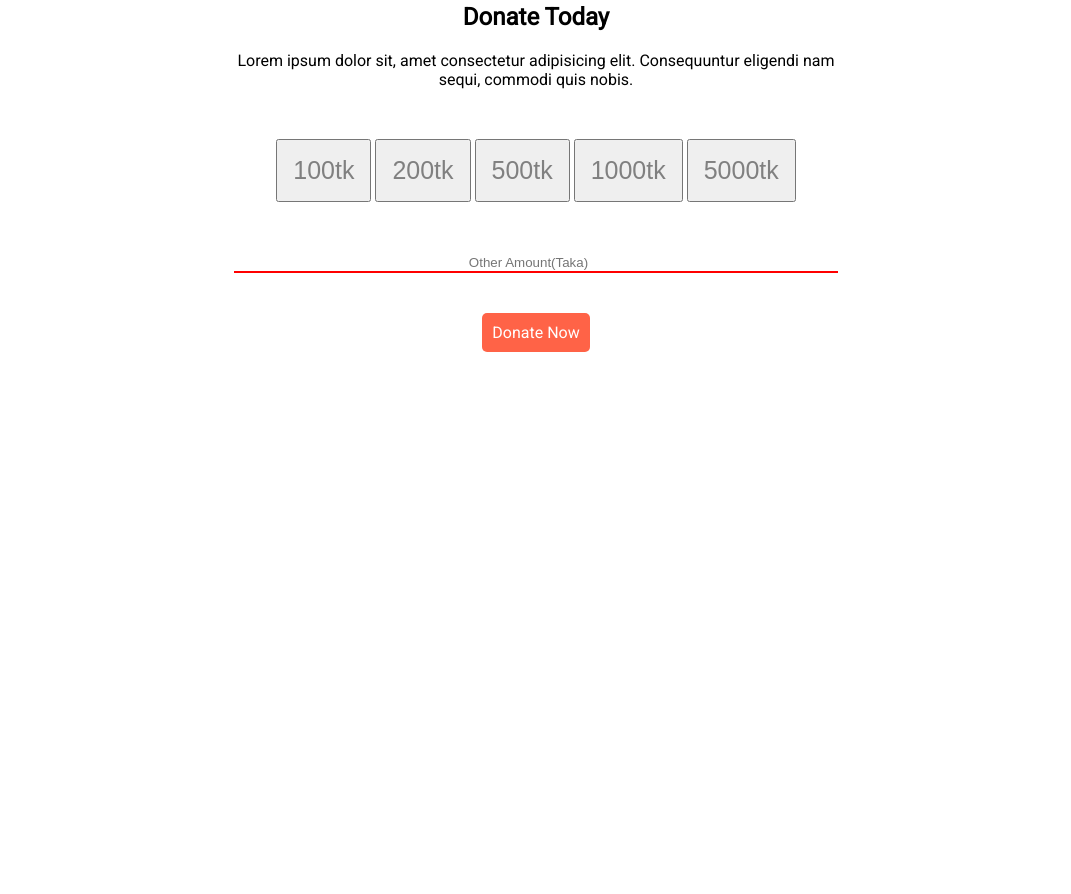
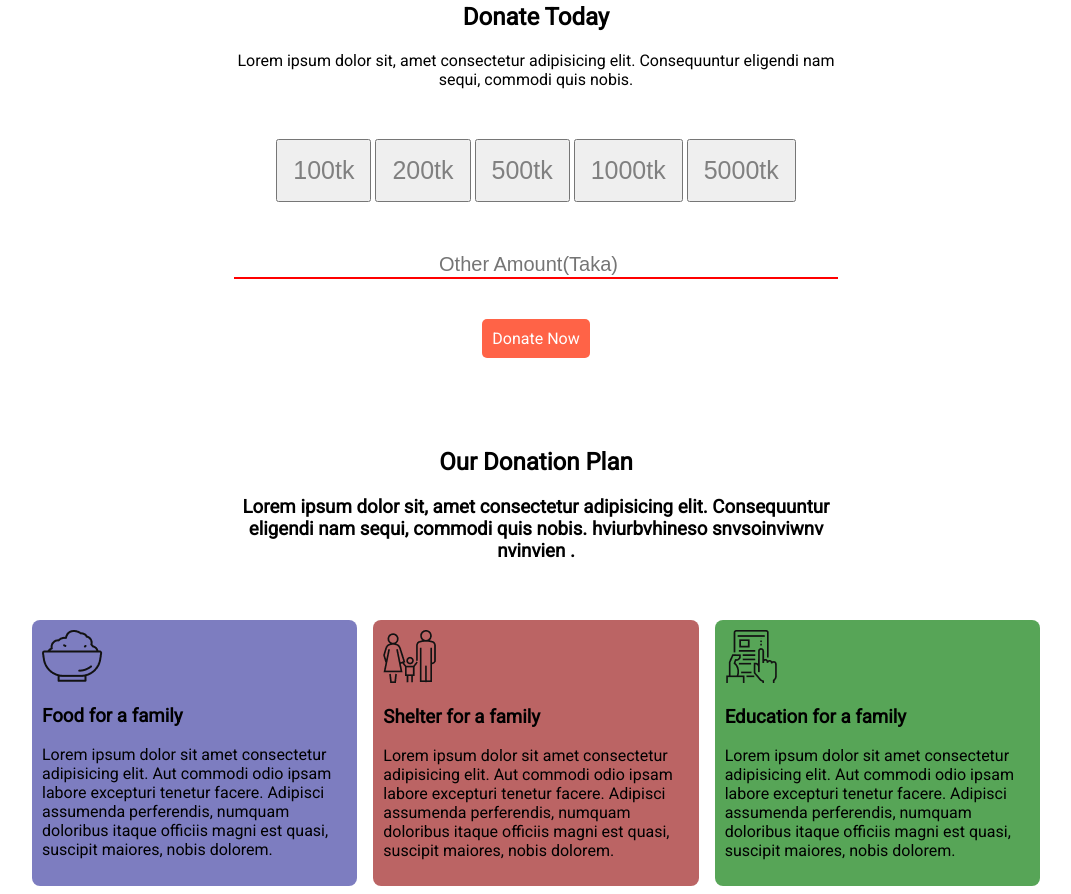
Before and after one commit to Jex787/Assignment-1, a plain HTML site: page index.html in a window 1280 px wide. Shown: the part 265-1159 px from the top of the page, without its empty margins (104-1175 px from the left). Before the commit the page ends 800 px from the top, so only its background shows below. Drawn offline with Linux system fonts and the light colour scheme.

Commit message:
second commit

```diff
--- a/index.html
+++ b/index.html
@@ -13,7 +13,7 @@
 </head>
 
 <body>
-    <section class="Fx-container top-banner">
+    <section class="fx-container top-banner">
         <div class="fx-item">
             <h1 id="only">Let's Help Those Who Are More In Need</h1>
             <p>Lorem ipsum dolor sit amet consectetur adipisicing elit. Quam quis accusamus ut consectetur, ipsa
@@ -24,7 +24,7 @@
             <a target="_blank" href="" class="link-button">Donate Now</a>
         </div>
     </section>
-    <section class="Fx-container">
+    <section class="fx-container">
         <div class="fx-item">
             <h1>Donate Today</h1>
             <p>Lorem ipsum dolor sit, amet consectetur adipisicing elit. Consequuntur eligendi nam sequi, commodi quis
@@ -44,6 +44,37 @@
             <a target="_blank" href="" class="link-button">Donate Now</a>
         </div>
     </section>
+    <section class="small-container">
+        <div class="fx-item">
+            <h1>Our Donation Plan</h1>
+            <h3>Lorem ipsum dolor sit, amet consectetur adipisicing elit. Consequuntur eligendi nam sequi, commodi
+                quis
+                nobis. hviurbvhineso snvsoinviwnv nvinvien .</h3>
+        </div>
+    </section>
+    <section class="side-by-side">
+        <div class="side-by-side-item" id="bg-blue">
+            <img src="icons/food.png" alt="">
+            <h3>Food for a family</h3>
+            <p>Lorem ipsum dolor sit amet consectetur adipisicing elit. Aut commodi odio ipsam labore excepturi
+                tenetur facere. Adipisci assumenda perferendis, numquam doloribus itaque officiis magni est quasi,
+                suscipit maiores, nobis dolorem.</p>
+        </div>
+        <div class="side-by-side-item" id="bg-red">
+            <img src="icons/shelter.png" alt="">
+            <h3>Shelter for a family</h3>
+            <p>Lorem ipsum dolor sit amet consectetur adipisicing elit. Aut commodi odio ipsam labore excepturi
+                tenetur facere. Adipisci assumenda perferendis, numquam doloribus itaque officiis magni est quasi,
+                suscipit maiores, nobis dolorem.</p>
+        </div>
+        <div class="side-by-side-item" id="bg-green">
+            <img src="icons/Frame-1.png" alt="">
+            <h3>Education for a family</h3>
+            <p>Lorem ipsum dolor sit amet consectetur adipisicing elit. Aut commodi odio ipsam labore excepturi
+                tenetur facere. Adipisci assumenda perferendis, numquam doloribus itaque officiis magni est quasi,
+                suscipit maiores, nobis dolorem.</p>
+        </div>
+    </section>
 </body>
 
 </html>
--- a/style.css
+++ b/style.css
@@ -5,12 +5,18 @@ body {
 
 }
 
-.Fx-container {
+.fx-container {
     text-align: center;
     margin-left: 25%;
     margin-right: 25%;
+    margin-bottom: 100px;
 
 
+}
+
+.top-banner {
+    background-image: url(images/donation12.png);
+    margin: 0;
 }
 
 #only {
@@ -25,11 +31,8 @@ body {
     padding: 10px;
 }
 
-.top-banner {
-    background-image: url(images/donation12.png);
-    margin: 0;
-    width: 100%;
-}
+
+
 
 .fx-item {
     margin-top: 50px;
@@ -41,6 +44,7 @@ body {
     border-bottom: 2px solid red;
     width: 600px;
     text-align: center;
+    font-size: 20px;
 }
 
 .side-item {
@@ -49,3 +53,35 @@ body {
     color: gray;
 
 }
+
+.small-container {
+    text-align: center;
+    margin-left: 25%;
+    margin-right: 25%;
+    margin-bottom: 50px;
+}
+
+.side-by-side {
+    display: flex;
+    margin-top: 5px;
+    margin-left: 10%;
+    margin-right: 10%;
+}
+
+.side-by-side-item {
+    margin: 8px;
+    padding: 10px;
+    border-radius: 8px;
+}
+
+#bg-blue {
+    background-color: rgb(125, 125, 192);
+}
+
+#bg-red {
+    background-color: rgb(187, 100, 100);
+}
+
+#bg-green {
+    background-color: rgb(87, 165, 87);
+}
```
